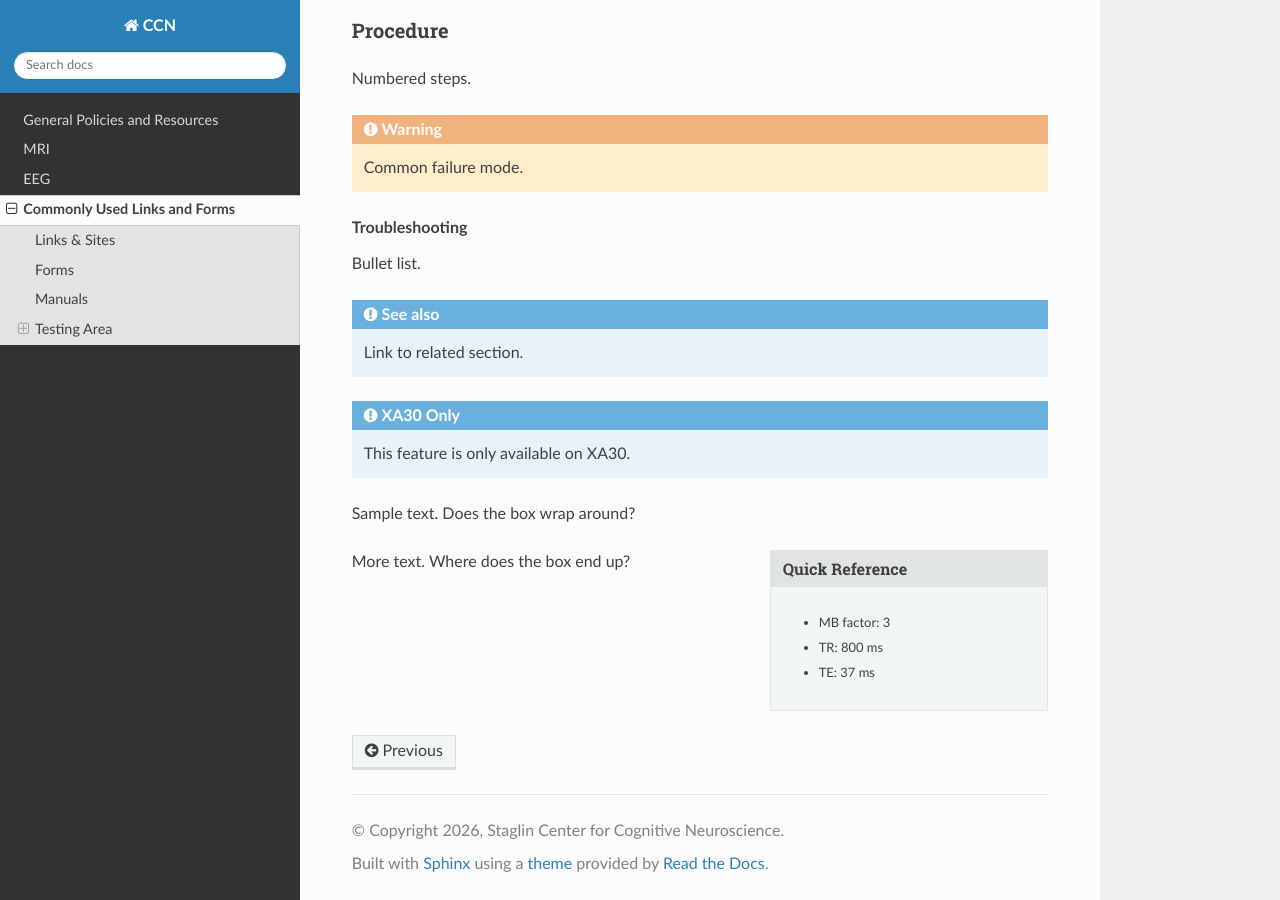
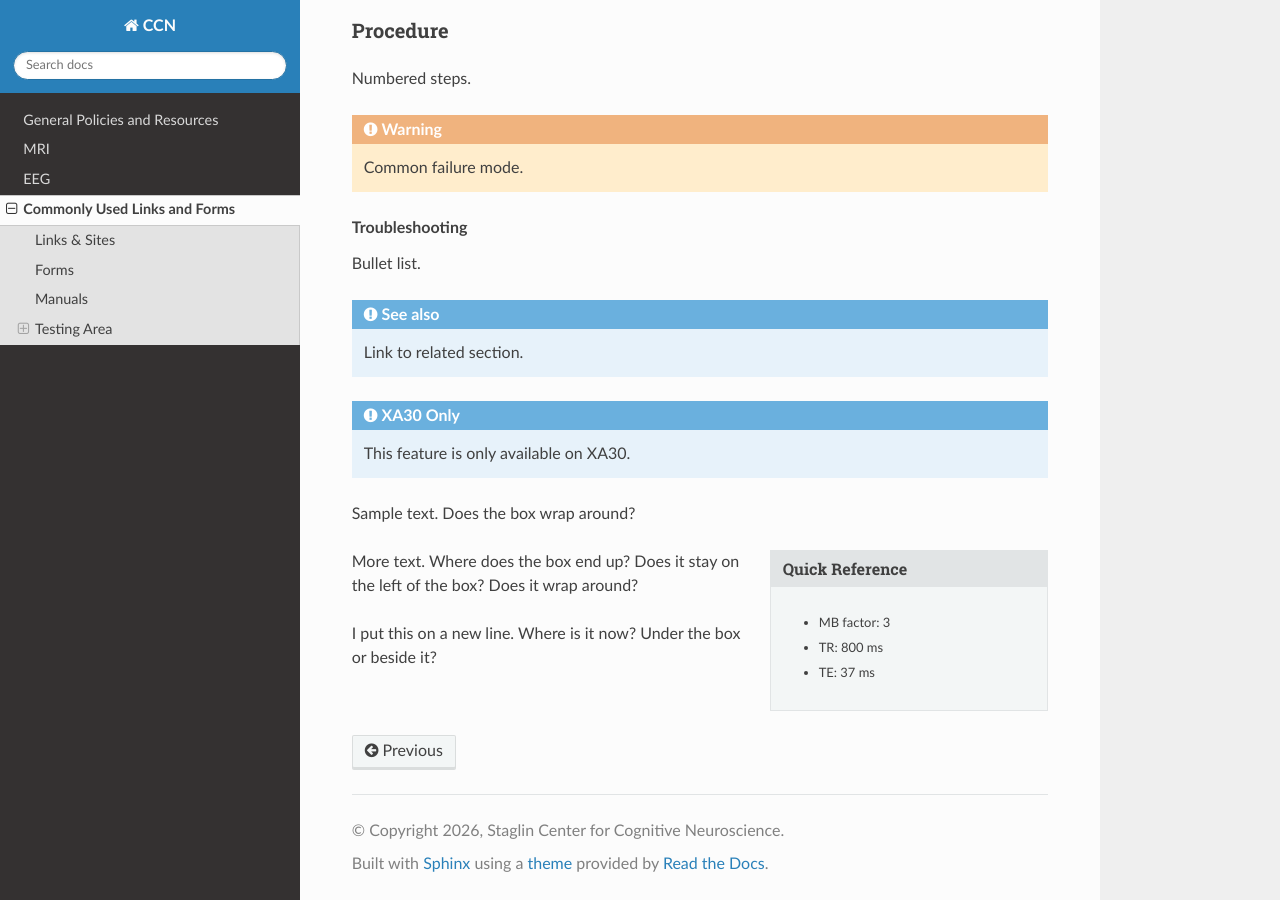
Before and after one commit to CCN-Support/CCN_Wiki, a Sphinx documentation site: the page built from docs/source/links-and-forms.rst, in a window 1280 px wide and 900 px high, scrolled down 1622 px. Built offline with Sphinx 7.4.7 and the Read the Docs theme 3.1.0, drawn with Linux system fonts in a browser that asks for light colours.

Commit message:
Update links-and-forms.rst

```diff
--- a/docs/source/links-and-forms.rst
+++ b/docs/source/links-and-forms.rst
@@ -81,4 +81,6 @@ Sample text. Does the box wrap around?
    * TR: 800 ms
    * TE: 37 ms
 
-More text. Where does the box end up?
+More text. Where does the box end up? Does it stay on the left of the box? Does it wrap around?
+
+I put this on a new line. Where is it now? Under the box or beside it?
```
